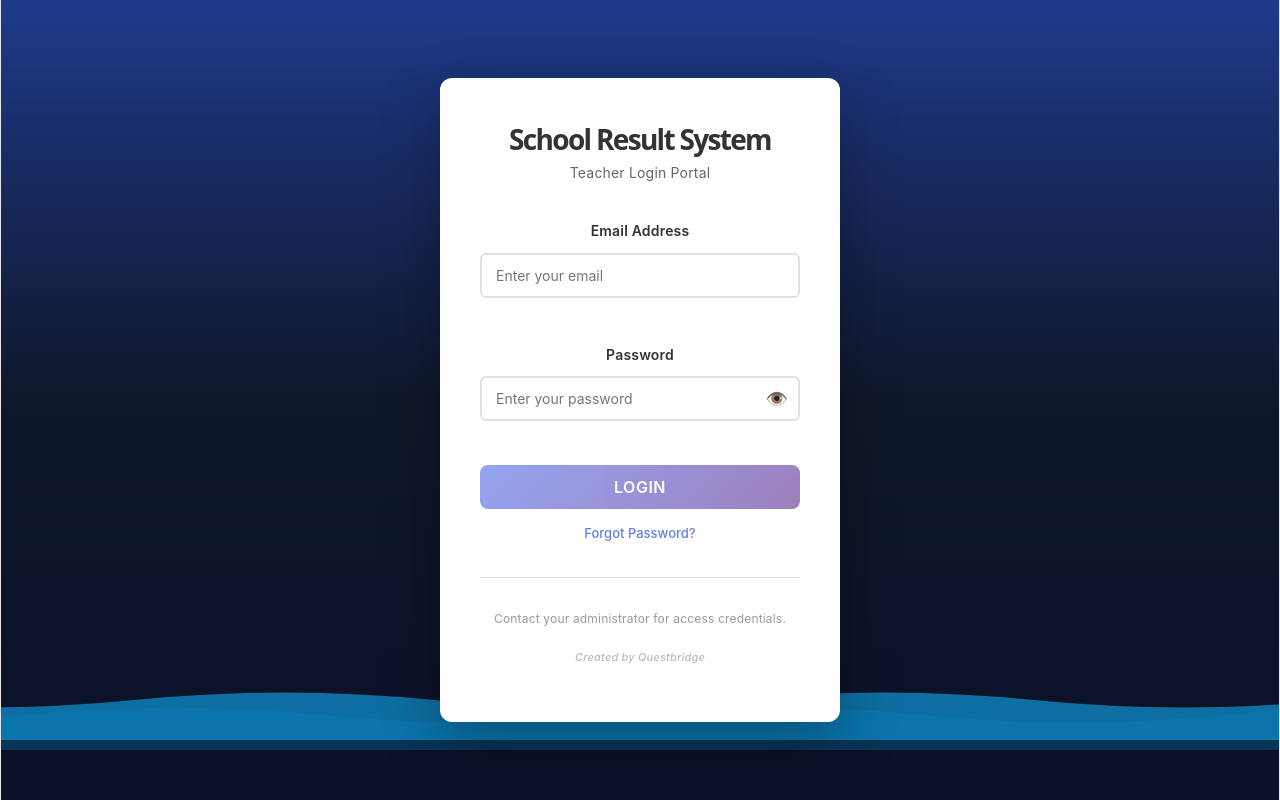
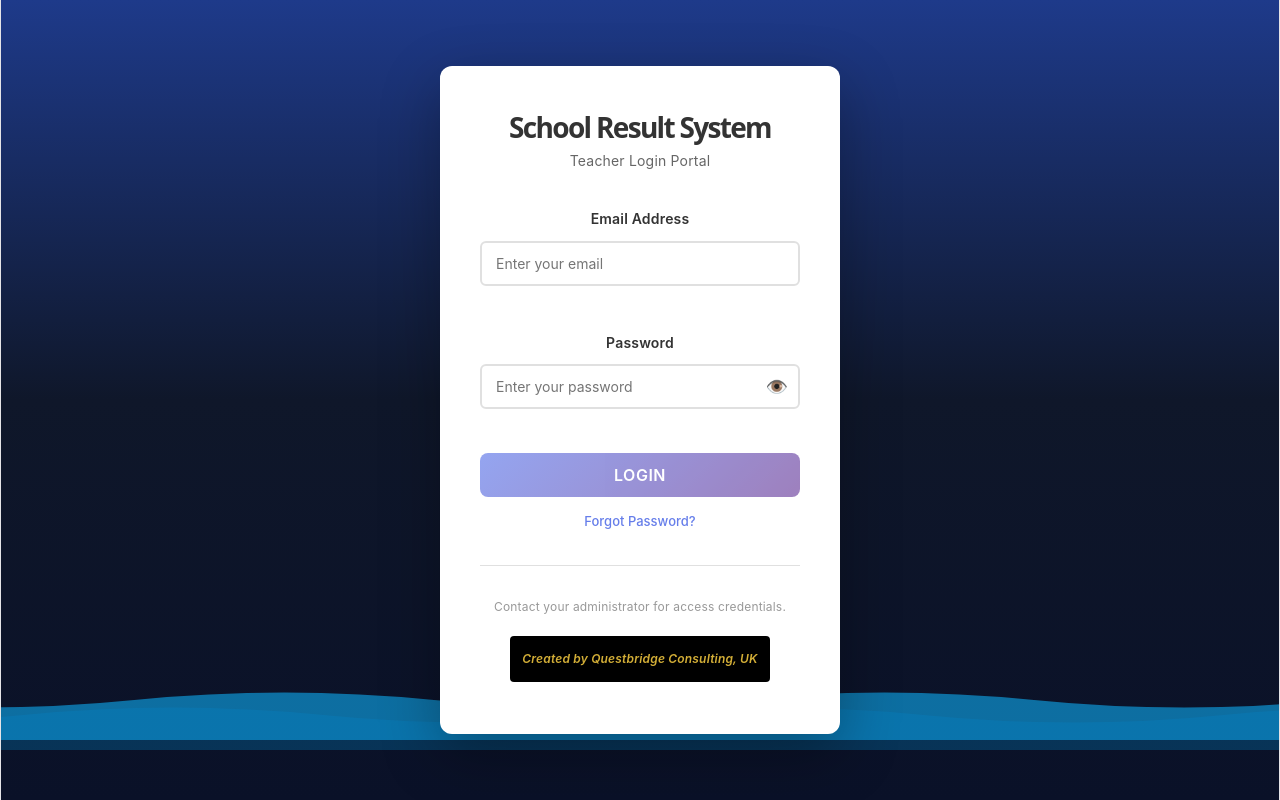
Before and after one commit to Vicdugu/SCHOOL_RESULT_SYSTEM, a React (Vite) app: page /login in a window 1280 px wide. Built offline with nearby package versions, Linux system fonts and the light colour scheme.

Commit message:
Update Questbridge credit with full name, black background, and gold styling

```diff
--- a/src/components/LoginPage.css
+++ b/src/components/LoginPage.css
@@ -230,10 +230,14 @@
 
 .login-footer p.created-by {
   margin-top: 12px;
-  font-size: 11px;
-  color: #bbb;
+  padding: 10px 12px;
+  font-size: 12px;
+  color: #d4af37;
   font-style: italic;
-  font-weight: 500;
+  font-weight: 600;
+  background-color: #000000;
+  border-radius: 4px;
+  display: inline-block;
 }
 
 /* Forgot Password Link */
--- a/src/components/LoginPage.tsx
+++ b/src/components/LoginPage.tsx
@@ -171,7 +171,7 @@ const LoginPage: React.FC = () => {
 
         <div className="login-footer">
           <p>Contact your administrator for access credentials.</p>
-          <p className="created-by">Created by Questbridge</p>
+          <p className="created-by">Created by Questbridge Consulting, UK</p>
         </div>
       </div>
 
```
